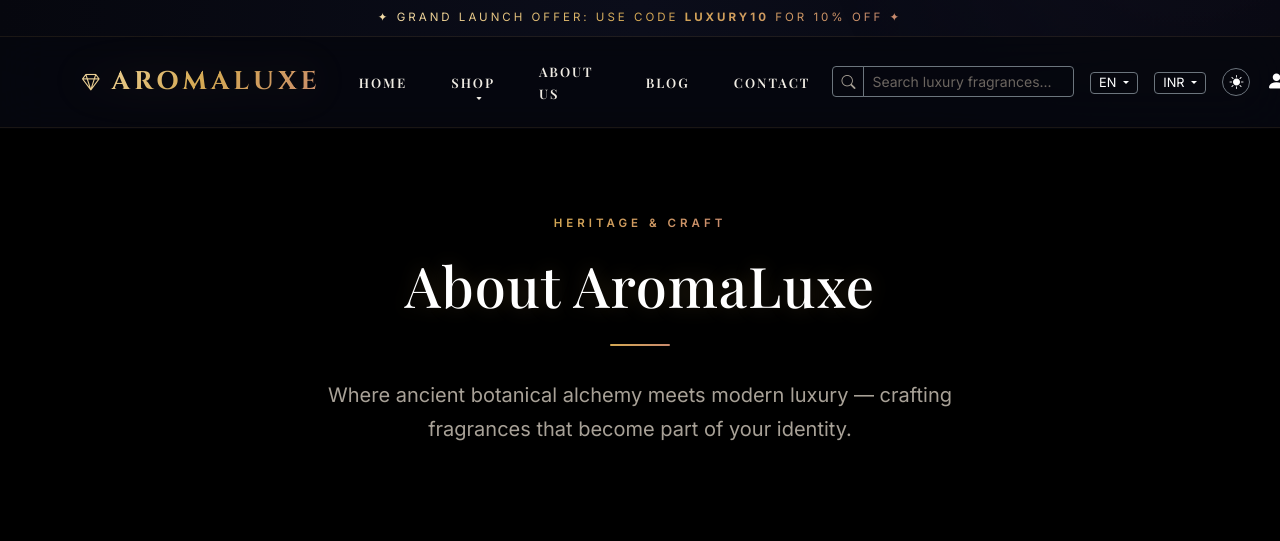
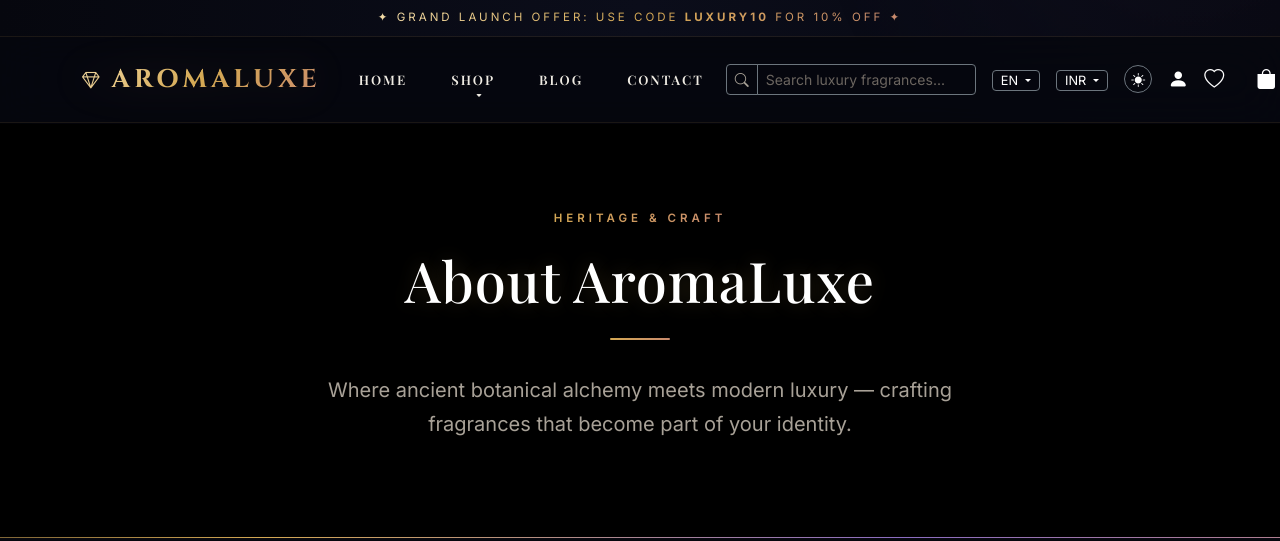
Before and after one commit to patelayush4433/Aroma-Luxe, a PHP site: page /Perfume/about.php in a window 1280 px wide; the page is wider, and only the part inside the window is pictured. Shown: the top 541 px of that part. Run offline with PHP 8.4, Linux system fonts and the light colour scheme; data that the repository does not hold is empty; some web fonts are replaced.

Commit message:
Remove About Us link from navbar

```diff
--- a/includes/header.php
+++ b/includes/header.php
@@ -117,9 +117,6 @@ if (isset($_SESSION['customer_id'])) {
                         </div>
                     </li>
                     <li class="nav-item">
-                        <a class="nav-link nav-link-luxury" href="about.php"><?php echo __('about'); ?></a>
-                    </li>
-                    <li class="nav-item">
                         <a class="nav-link nav-link-luxury" href="blog.php"><?php echo __('blog'); ?></a>
                     </li>
                     <li class="nav-item">
```
